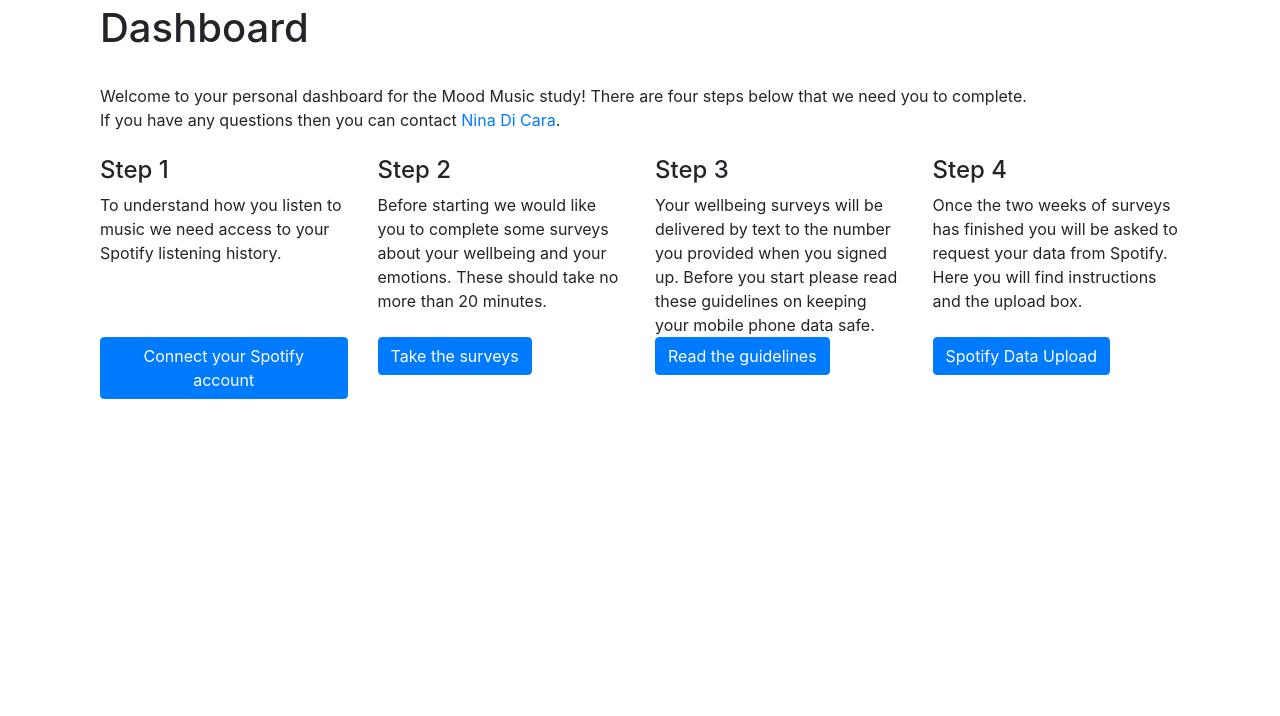
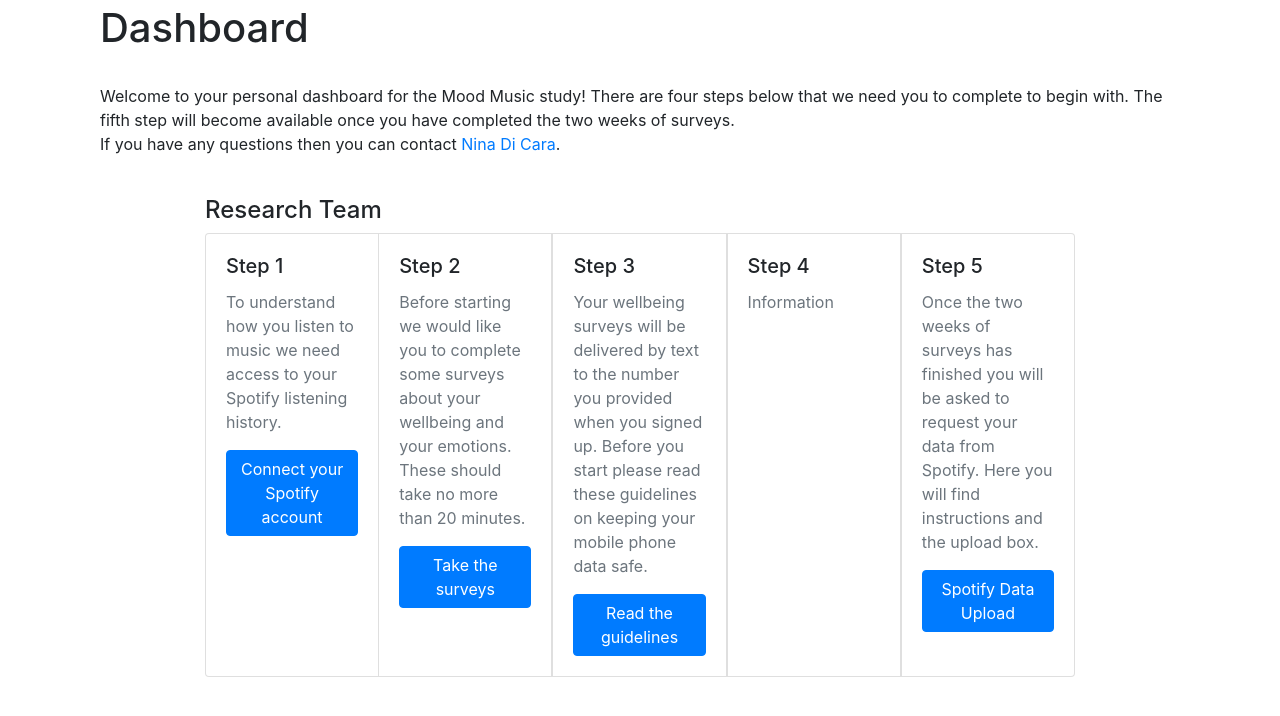
Before and after one commit to DynamicGenetics/Mood-Music, a Django app: page /dashboard/ in a window 1280 px wide. Shown: the part 56-772 px from the top of the page. Run offline with Django 3.2, Linux system fonts and the light colour scheme; some libraries are stand-ins or nearby versions.

Commit message:
Update steps container to card deck

```diff
--- a/moodmusic/templates/dashboard/dashboard.html
+++ b/moodmusic/templates/dashboard/dashboard.html
@@ -10,60 +10,70 @@
   <br />
 
   <div class="container-fluid">
-    Welcome to your personal dashboard for the Mood Music study! There are four steps below that we need you to complete.
+    Welcome to your personal dashboard for the Mood Music study! There are four steps below that we need you to complete to begin with. The fifth step
+    will become available once you have completed the two weeks of surveys.
     <br />
     If you have any questions then you can contact <a href="mailto:nina.dicara@bristol.ac.uk">Nina Di Cara</a>.<br>
   </div>
 
   <br />
 
-  <div class="container">
+  <!-- This is here as a template to replace the attempt at cards below, which doesn't resolve in the right
+  order on a mobile or tablet. -->
 
-    <div class="row">
-      <div class="col-sm">
-        <h4>Step 1</h4>
-      </div>
-      <div class="col-sm">
-        <h4>Step 2</h4>
-      </div>
-      <div class="col-sm">
-        <h4>Step 3</h4>
-      </div>
-      <div class="col-sm">
-        <h4>Step 4</h4>
+  <div class="container pt-3">
+    <div class="col-sm-10 offset-sm-1">
+        <h4>Research Team</h4>
+        <div class="card-group">
+            <div class="card mb-4">
+                <div class="card-body">
+                    <h5 class="card-title">Step 1</h5>
+                    <p class="card-text"><font-weight-lighter class="text-muted">
+                      To understand how you listen to music we need access to your Spotify listening history.
+                    </font-weight-lighter></p>
+                    <a href="{% url 'spotify' %}" class="btn btn-primary" role="button">Connect your Spotify account</a>
                 </div>
             </div>
-
-    <div class="row">
-      <div class="col-sm">
-        To understand how you listen to music we need access to your Spotify listening history.
+            <div class="card mb-4">
+                <div class="card-body">
+                    <h5 class="card-title">Step 2</h5>
+                    <p class="card-text"><font-weight-lighter class="text-muted">
+                      Before starting we would like you to complete some surveys about your wellbeing and your emotions. These should
+                      take no more than 20 minutes.</font-weight-lighter>
+                    </p>
+                      <a href="{% url 'dashboard' %}" class="btn btn-primary" role="button">Take the surveys</a>
                 </div>
-      <div class="col-sm">
-        Before starting we would like you to complete some surveys about your wellbeing and your emotions. These should
-        take no more than 20 minutes.
             </div>
-      <div class="col-sm">
+            <div class="w-100 d-none d-sm-block d-md-none"><!-- wrap every 2 on sm--></div>
+            <div class="card mb-4">
+                <div class="card-body">
+                    <h5 class="card-title">Step 3</h5>
+                    <p class="card-text"><font-weight-lighter class="text-muted">
                       Your wellbeing surveys will be delivered by text to the number you provided when you signed up. Before you
-        start please read these guidelines on keeping your mobile phone data safe.
+                      start please read these guidelines on keeping your mobile phone data safe.</font-weight-lighter>
+                    </p>
+                    <a href="{% url 'mobile_guide' %}" class="btn btn-primary" role="button">Read the guidelines</a>
                 </div>
-      <div class="col-sm">
+            </div>
+            <div class="w-100 d-none d-md-block d-lg-none"><!-- wrap every 3 on md--></div>
+            <div class="card mb-4">
+                <div class="card-body">
+                    <h5 class="card-title">Step 4</h5>
+                    <p class="card-text"><font-weight-lighter class="text-muted">Information</font-weight-lighter></p>
+                </div>
+            </div>
+            <div class="w-100 d-none d-sm-block d-md-none"><!-- wrap every 2 on sm--></div>
+            <div class="w-100 d-none d-lg-block d-xl-none"><!-- wrap every 4 on lg--></div>
+            <div class="card mb-4">
+                <div class="card-body">
+                    <h5 class="card-title">Step 5</h5>
+                    <p class="card-text"><font-weight-lighter class="text-muted">
                       Once the two weeks of surveys has finished you will be asked to request your data from Spotify. Here you
                       will find instructions and the upload box.
+                    </font-weight-lighter></p>
+                    <a href="{% url 'datadrop' %}" class="btn btn-primary" role="button">Spotify Data Upload</a>
                 </div>
             </div>
-
-    <div class="row">
-      <div class="col-sm">
-        <a href="{% url 'spotify' %}" class="btn btn-primary" role="button">Connect your Spotify account</a>
-      </div>
-      <div class="col-sm">
-        <a href="{% url 'dashboard' %}" class="btn btn-primary" role="button">Take the surveys</a>
-      </div>
-      <div class="col-sm">
-        <a href="{% url 'mobile_guide' %}" class="btn btn-primary" role="button">Read the guidelines</a>
-      </div>
-      <div class="col-sm">
-        <a href="{% url 'datadrop' %}" class="btn btn-primary" role="button">Spotify Data Upload</a>
         </div>
     </div>
 
```
Lines whose indentation alone changed are shown as unchanged.
